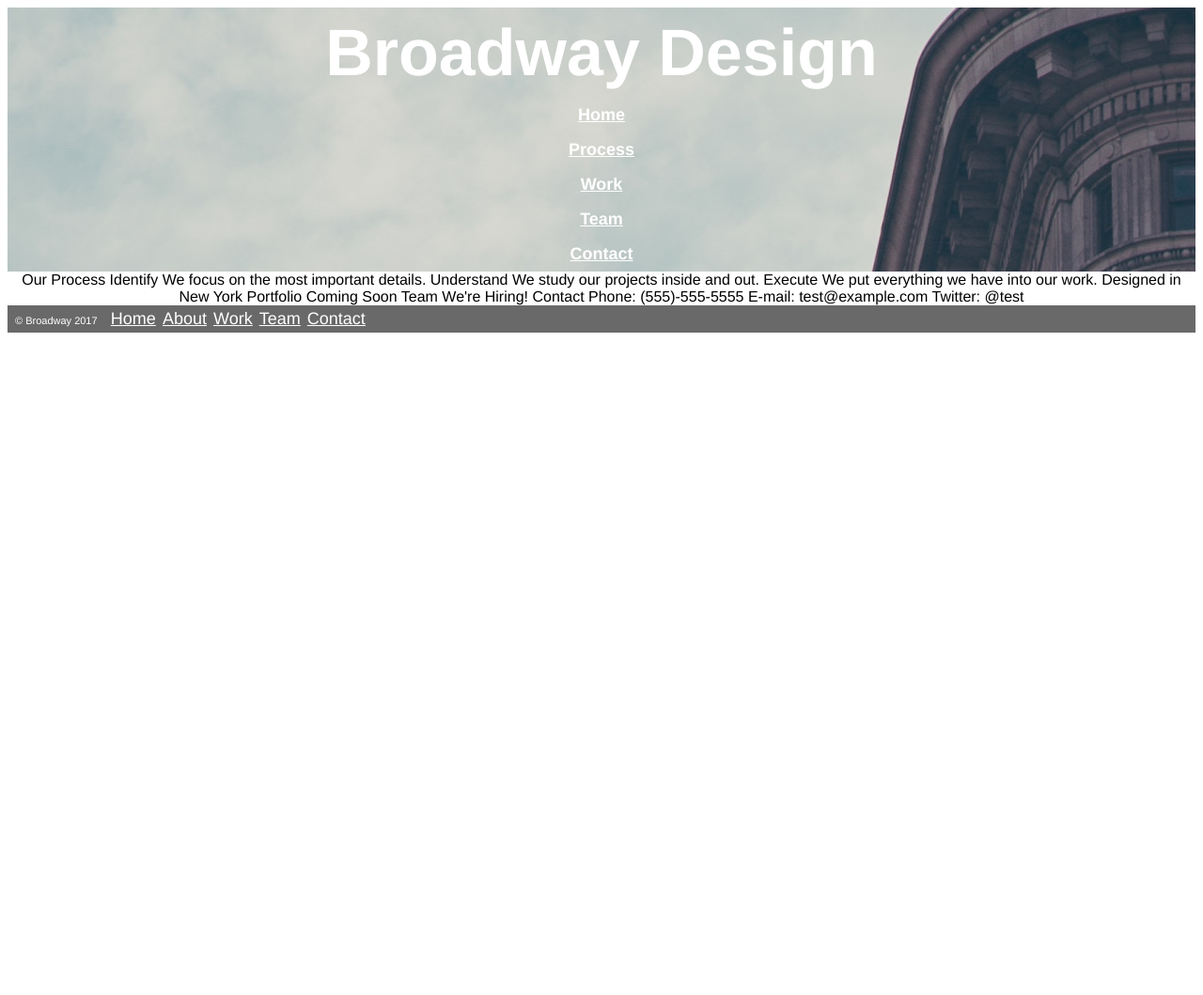
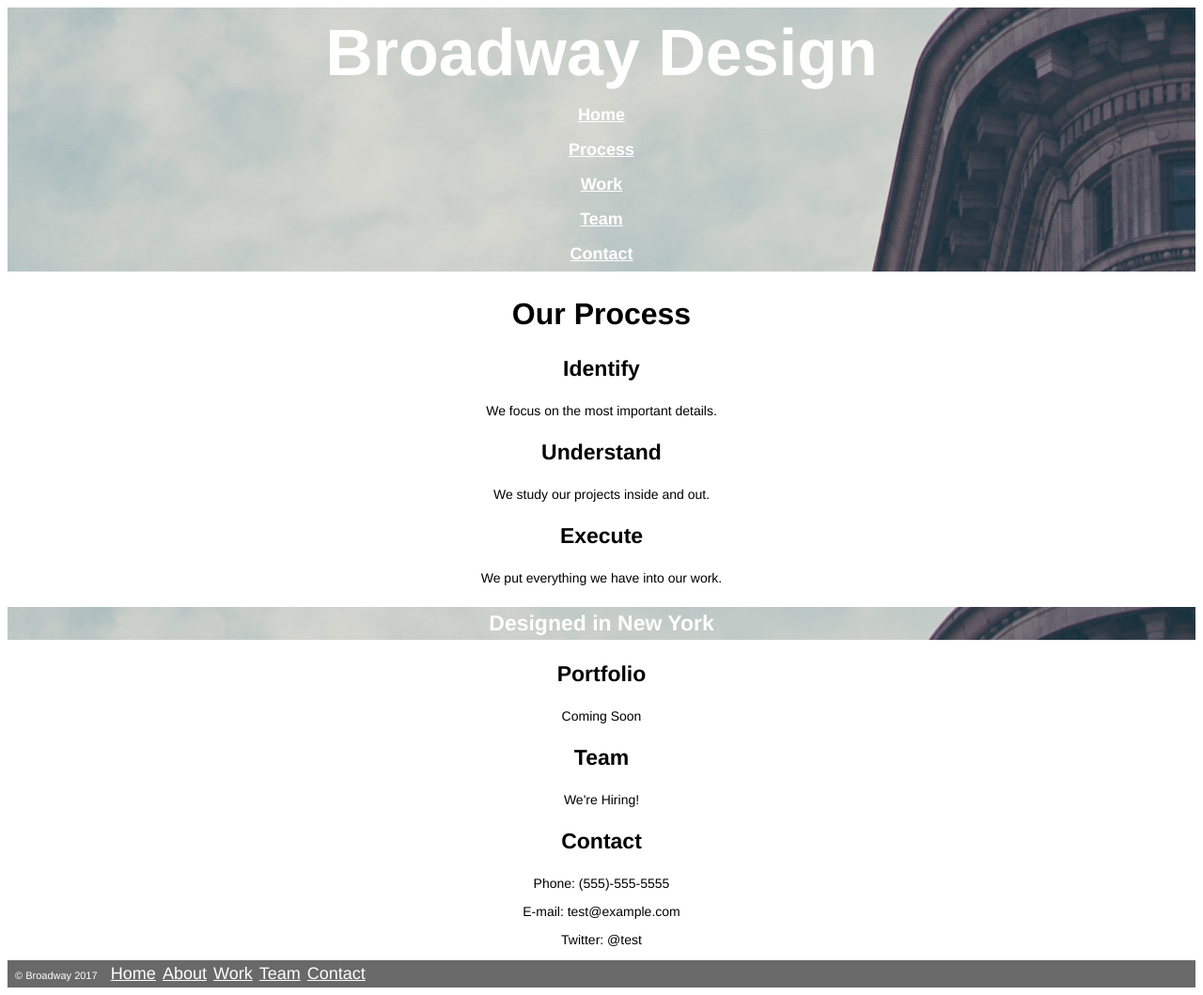
Before and after one commit to heisrmann/broadway-design, a plain HTML site: page index.html in a window 1280 px wide. Shown: the whole page at 94% size. Before the commit the page ends 800 px from the top, so only its background shows below. Drawn offline with Linux system fonts and the light colour scheme.

Commit message:
text items near complete

```diff
--- a/index.html
+++ b/index.html
@@ -15,28 +15,58 @@
     <h1>Broadway Design</h1>
     <nav>
       <ul>
-          <li><a href="#" class="nav-links">Home</a></li>
-          <li><a href="#" class="nav-links">Process</a></li>
-          <li><a href="#" class="nav-links">Work</a></li>
-          <li><a href="#" class="nav-links">Team</a></li>
-          <li><a href="#" class="nav-links">Contact</a></li>
+        <li><a href="#masthead" class="nav-links">Home</a></li>
+        <li><a href="#about" class="nav-links">Process</a></li>
+        <li><a href="#work" class="nav-links">Work</a></li>
+        <li><a href="#team" class="nav-links">Team</a></li>
+        <li><a href="#contact" class="nav-links">Contact</a></li>
       </ul>
     </nav>
   </div>
-  Our Process Identify We focus on the most important details. Understand We study our projects inside and out. Execute We
-  put everything we have into our work. Designed in New York Portfolio Coming Soon Team We're Hiring! Contact Phone: (555)-555-5555
-  E-mail: test@example.com Twitter: @test
+
+
+  <div id="about">
+    <h2>Our Process</h2>
+    <h3>Identify</h3>
+    <p>We focus on the most important details.</p>
+
+    <h3>Understand</h3>
+    <p>We study our projects inside and out.</p>
+
+    <h3>Execute</h3>
+    <p>We put everything we have into our work.</p>
+  </div>
+
+  <div id="sliver">
+    <h3>Designed in New York</h3>
+  </div>
+
+  <div id="work">
+    <h3>Portfolio</h3>
+    <p>Coming Soon</p>
+  </div>
+
+  <div id="team">
+    <h3>Team</h3>
+    <p>We're Hiring!</p>
+  </div>
+
+  <div id="contact">
+    <h3>Contact</h3>
+    <p>Phone: (555)-555-5555</p>
+    <p>E-mail: test@example.com </p>
+    <p>Twitter: @test</p>
+  </div>
 
   <div id="footer">
     <nav>
       <ul>
-          &copy; Broadway 2017
-          &nbsp;&nbsp;
-          <li><a href="#" class="nav-links">Home</a></li>
-          <li><a href="#" class="nav-links">About</a></li>
-          <li><a href="#" class="nav-links">Work</a></li>
-          <li><a href="#" class="nav-links">Team</a></li>
-          <li><a href="#" class="nav-links">Contact</a></li>
+        &copy; Broadway 2017 &nbsp;&nbsp;
+        <li><a href="#masthead" class="nav-links">Home</a></li>
+        <li><a href="#about" class="nav-links">About</a></li>
+        <li><a href="#work" class="nav-links">Work</a></li>
+        <li><a href="#team" class="nav-links">Team</a></li>
+        <li><a href="#contact" class="nav-links">Contact</a></li>
       </ul>
     </nav>
   </div id="footer">
--- a/resources/css/style.css
+++ b/resources/css/style.css
@@ -1,21 +1,44 @@
 body {
  font-family: Helvetica;
  text-align: center;
+}
+h1, h2, h3 {
+  font-weight: bold;
+}
 
+h1 {
+  color: white;
+  font-size: 70px;
+  margin: 0px;
+  padding: 8px;
 }
+
+h2 {
+  font-size: 32px;
+}
+
+h3 {
+  font-size: 23px;
+}
+
+p {
+  font-size: 14px;
+}
+
+ul {
+  list-style-type: none;
+  margin: 0;
+  padding: 0;
+}
+
+/*classes*/
 
 .nav-links {
   color: white;
   font-size: 18px;
 }
 
-h1 {
-  color: white;
-  font-size: 70px;
-  font-weight: bold;
-  margin: 0;
-  padding: 8px;
-}
+/*ids by layout position*/
 
 #masthead {
   background-image: url('../images/the-flatiron-building.png');
@@ -24,7 +47,15 @@ h1 {
 #masthead li {
   font-weight: 600;
   padding: 8px;
+}
 
+#sliver {
+  background-image: url('../images/the-flatiron-building.png');
+  color: white;
+}
+
+#sliver h3{
+  padding: 4px;
 }
 
 #footer {
@@ -32,13 +63,7 @@ h1 {
   color: white;
   font-size: 11px;
   text-align: left;
-  padding: 4px 8px
-}
-
-ul {
-  list-style-type: none;
-  margin: 0;
-  padding: 0;
+  padding: 4px 8px;
 }
 
 #footer li {
```
Lines whose indentation alone changed are shown as unchanged.
